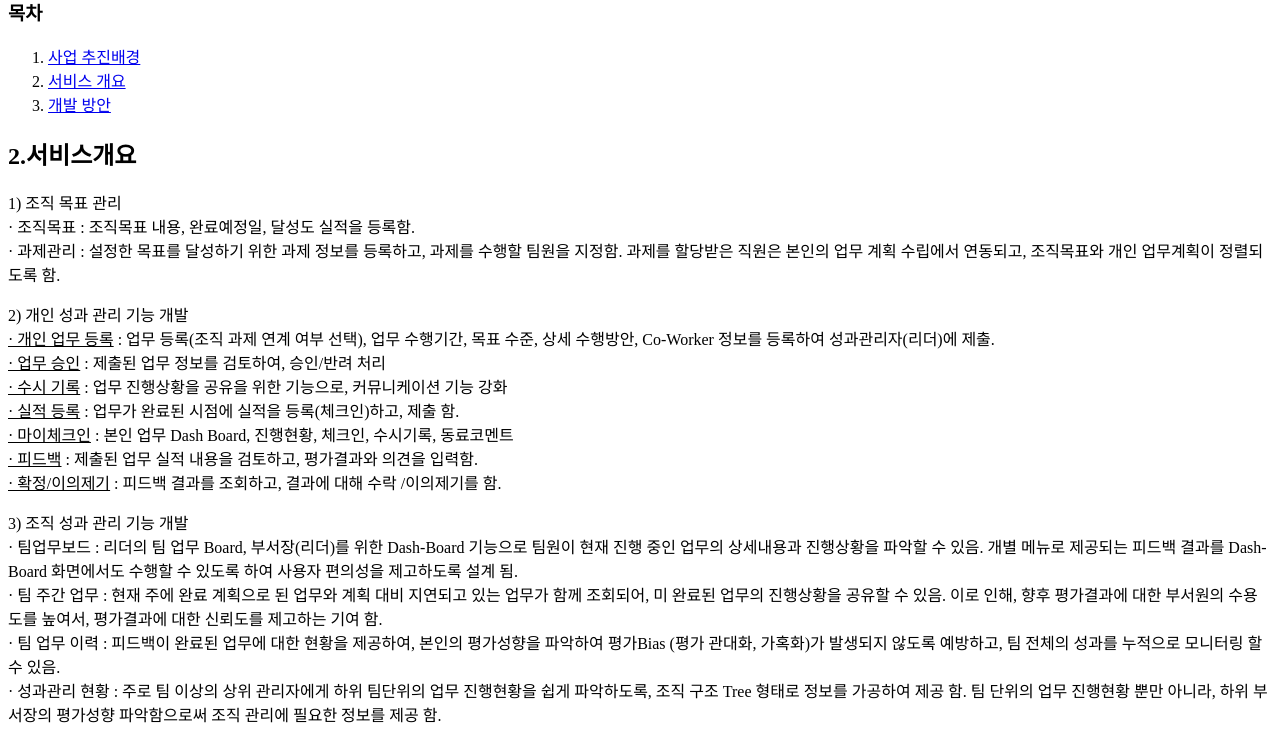
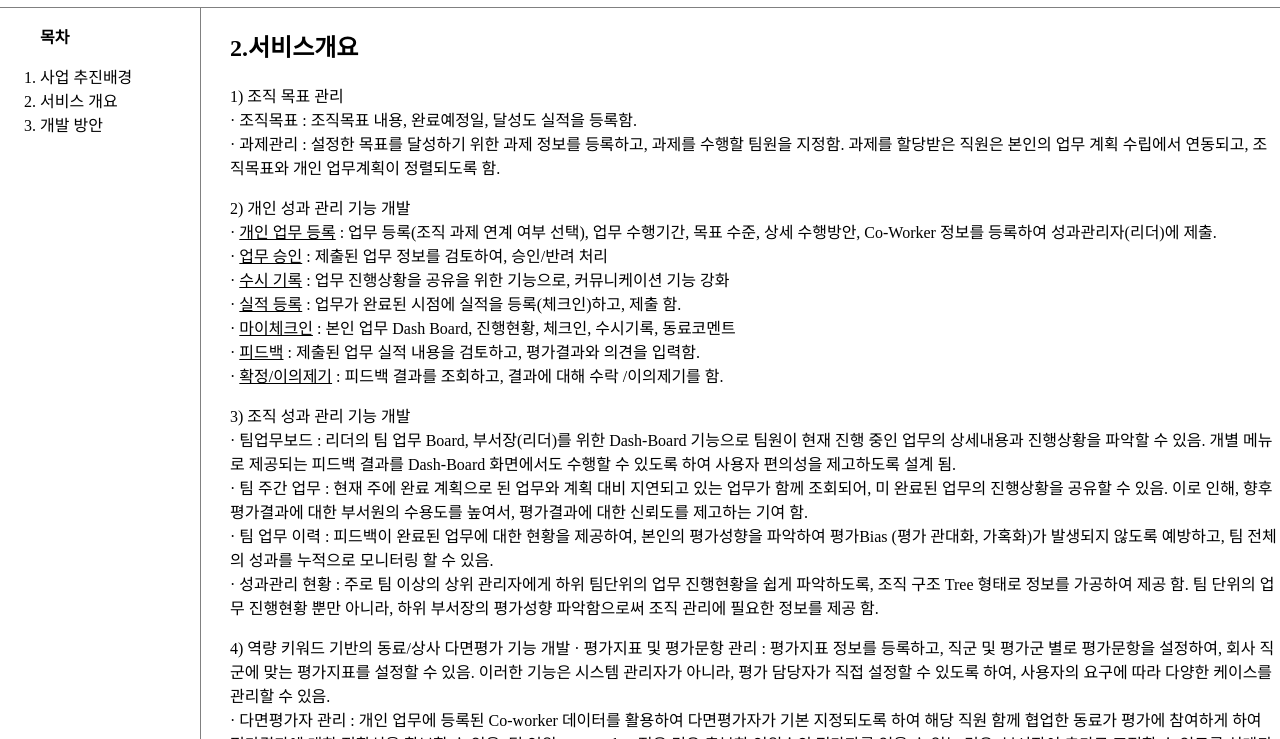
Before and after one commit to whitins/flexpfm, a plain HTML site: page 2.html in a window 1280 px wide. Shown: the part 91-830 px from the top of the page. Drawn offline with Linux system fonts and the light colour scheme.

Commit message:
Add files via upload

```diff
--- a/2.html
+++ b/2.html
@@ -3,29 +3,56 @@
 <head>
   <title> 상시성과관리 SaaS </title>
   <meta charset="utf-8">
+  <style>
+  body {
+    margin:0
+  }
+  a {color:black;
+  text-decoration:none;}
+  h1 {font-size:40px;
+    text-align:center;
+    border-bottom: 1px solid gray;
+    margin:0;
+    padding:20px
+  }
+  ol{
+    border-right:1px solid gray;
+    width: 160px;
+    margin:0;
+    padding-left:40px;
+  }
+  #grid{
+    display:grid;
+    grid-template-columns: 200px 1fr
+  }
+  #article{
+    padding-left: 30px
+  }
+  </style>
 </head>
 <body>
   <h1><a href="index.html">상시성과관리SaaS</a></h1>
-  <h3>목차</h3>
+  <div id="grid">
     <ol>
+      <p> <strong>목차</strong> </p>
       <li><a href="1.html">사업 추진배경</a></li>
       <li><a href="2.html">서비스 개요</a></li>
       <li><a href="3.html">개발 방안</a></li>
     </ol>
-
+    <div id="article">
         <h2><strong> 2.서비스개요 </strong></h2>
         <p>1) 조직 목표 관리<br>
              · 조직목표 : 조직목표 내용, 완료예정일, 달성도 실적을 등록함.<br>
              · 과제관리 : 설정한 목표를 달성하기 위한 과제 정보를 등록하고, 과제를 수행할 팀원을 지정함. 과제를 할당받은 직원은 본인의 업무 계획 수립에서 연동되고, 조직목표와 개인 업무계획이 정렬되도록 함.<br>
 
         <p>2) 개인 성과 관리 기능 개발<br>
-       <u>· 개인 업무 등록</u> : 업무 등록(조직 과제 연계 여부 선택), 업무 수행기간, 목표 수준, 상세 수행방안, Co-Worker 정보를 등록하여 성과관리자(리더)에 제출.<br>
-       <u>· 업무 승인</u> : 제출된 업무 정보를 검토하여, 승인/반려 처리<br>
-       <u>· 수시 기록</u> : 업무 진행상황을 공유을 위한 기능으로, 커뮤니케이션 기능 강화<br>
-       <u>· 실적 등록</u> : 업무가 완료된 시점에 실적을 등록(체크인)하고, 제출 함.<br>
-       <u>· 마이체크인</u> : 본인 업무 Dash Board, 진행현황, 체크인, 수시기록, 동료코멘트<br>
-       <u>· 피드백</u> : 제출된 업무 실적 내용을 검토하고, 평가결과와 의견을 입력함.<br>
-       <u>· 확정/이의제기</u> : 피드백 결과를 조회하고, 결과에 대해 수락 /이의제기를 함.</p>
+             · <u>개인 업무 등록</u> : 업무 등록(조직 과제 연계 여부 선택), 업무 수행기간, 목표 수준, 상세 수행방안, Co-Worker 정보를 등록하여 성과관리자(리더)에 제출.<br>
+             · <u>업무 승인</u> : 제출된 업무 정보를 검토하여, 승인/반려 처리<br>
+             · <u>수시 기록</u> : 업무 진행상황을 공유을 위한 기능으로, 커뮤니케이션 기능 강화<br>
+             · <u>실적 등록</u> : 업무가 완료된 시점에 실적을 등록(체크인)하고, 제출 함.<br>
+             · <u>마이체크인</u> : 본인 업무 Dash Board, 진행현황, 체크인, 수시기록, 동료코멘트<br>
+             · <u>피드백</u> : 제출된 업무 실적 내용을 검토하고, 평가결과와 의견을 입력함.<br>
+             · <u>확정/이의제기</u> : 피드백 결과를 조회하고, 결과에 대해 수락 /이의제기를 함.</p>
 
         <p>3) 조직 성과 관리 기능 개발<br>
              · 팀업무보드 : 리더의 팀 업무 Board, 부서장(리더)를 위한 Dash-Board 기능으로 팀원이 현재 진행 중인 업무의 상세내용과 진행상황을 파악할 수 있음. 개별 메뉴로 제공되는 피드백 결과를 Dash-Board 화면에서도 수행할 수 있도록 하여 사용자 편의성을 제고하도록 설계 됨.<br>
@@ -41,4 +68,6 @@
         <p style="margin-top:20px">
         <h3>서비스 개념도</h3>
         <img src ="coding.jpg" width = "60%">
+    </div>
+  </div>
 </body>
```
Also changed, not shown: 1.html (+34 -4 lines), 3.html (+31 -2 lines), grid.html (added, +11 -0 lines), index.html (+45 -13 lines). Lines whose indentation alone changed are shown as unchanged.
